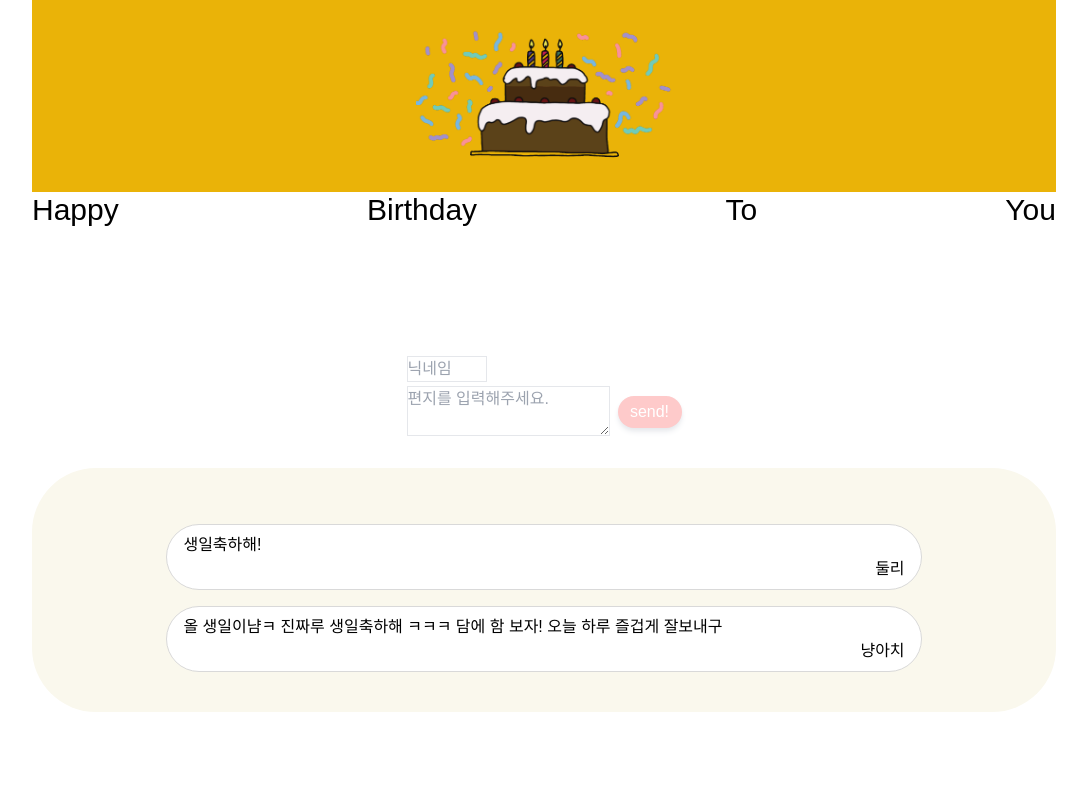
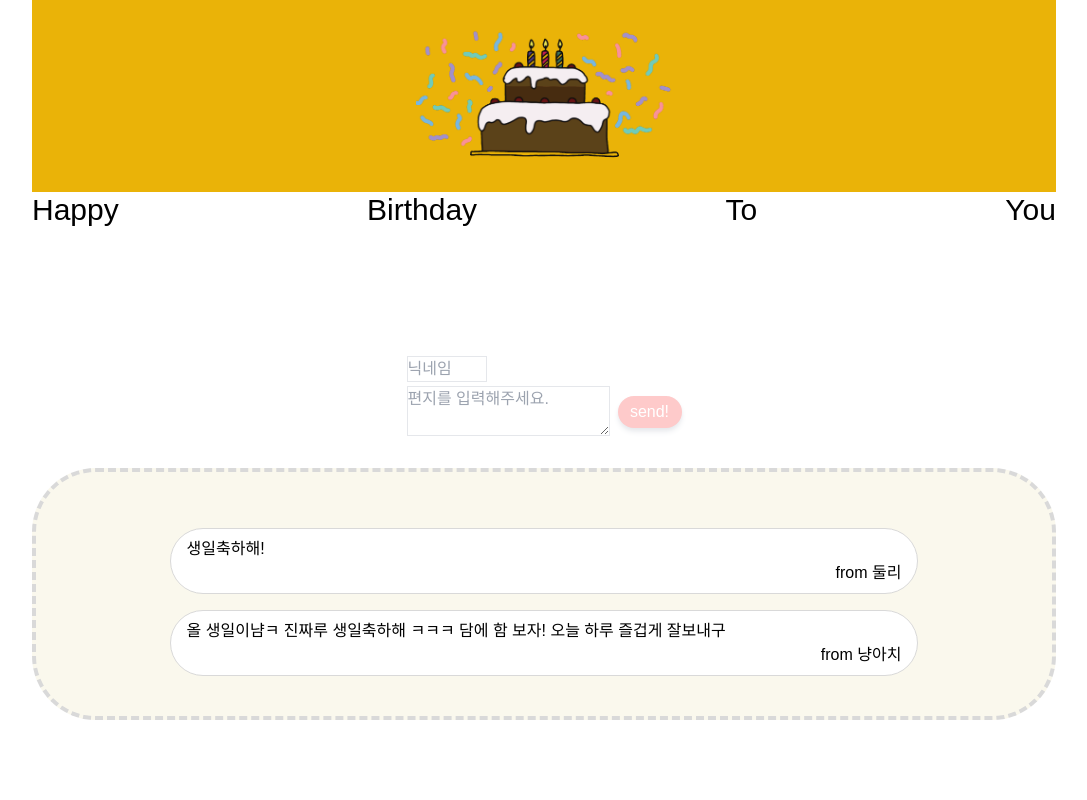
Before and after one commit to hyeleeeeen/birthday_project, a React (Create React App) app: page /to in a window 1280 px wide. Shown: the top 800 px of the page, without its empty margins (96-1183 px from the left). Built offline with nearby package versions, Linux system fonts and the light colour scheme; a web font is replaced by a local one.

Commit message:
:recycle:refactor: 태그 수정

```diff
--- a/src/components/CommentList.js
+++ b/src/components/CommentList.js
@@ -1,18 +1,18 @@
 const CommentList = ({ commentData }) => {
   return (
-    <section className="bg-[#FAF8ED] p-10 rounded-[4rem]">
+    <ul className="bg-[#FAF8ED] border-4 border-dashed border-[#d9d9d9] p-10 rounded-[4rem]">
       {commentData.map((item) => {
         return (
-          <div
+          <li
             key={item.id}
-            className="flex flex-col w-4/5 m-auto mt-4 border border-[#D9D9D9] bg-white rounded-full"
+            className="flex flex-col w-4/5 m-auto mt-4 border  border-[#D9D9D9] bg-white rounded-full"
           >
-            <span className="text-left ml-4 mt-2">{item.content}</span>
-            <span className="text-right mr-4 mb-2">{item.nickName}</span>
-          </div>
+            <span className="text-left ml-4 mt-2"> {item.content}</span>
+            <span className="text-right mr-4 mb-2">from {item.nickName}</span>
+          </li>
         );
       })}
-    </section>
+    </ul>
   );
 };
 
```
